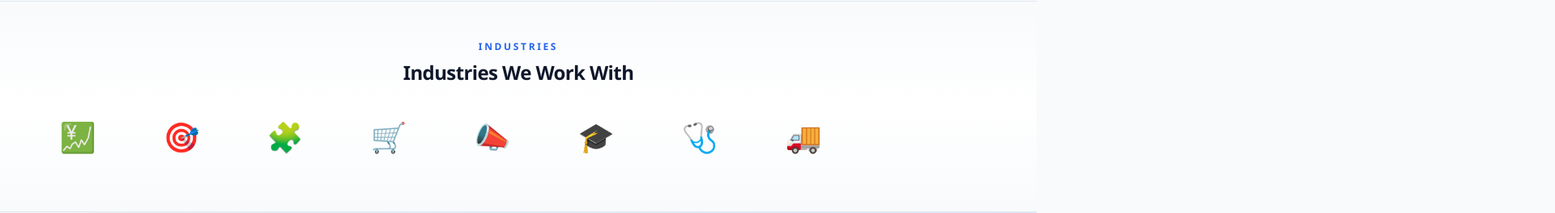
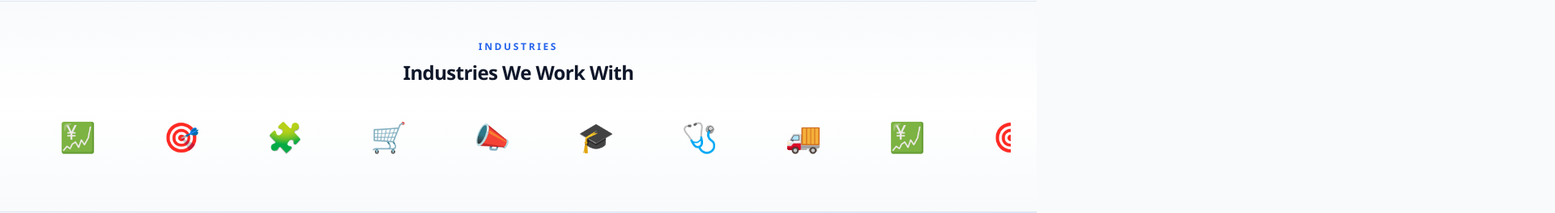
Before and after one commit to bahema/wokerman, a React (Vite) app: page / in a window 1280 px wide. Shown: the part 6100-6364 px from the top of the page at 81% size, 1920 px wide, since content can reach past the window. Built offline with nearby package versions, Linux system fonts and the light colour scheme; no server answers.

Commit message:
Implement continuous industries slider with responsive pause behavior

```diff
--- a/src/pages/Home.tsx
+++ b/src/pages/Home.tsx
@@ -150,18 +150,22 @@ const Home = ({ initialSection }: HomeProps) => {
   useEffect(() => {
     const el = industriesScrollRef.current;
     if (!el || content.industries.length < 2) return;
+    const reducedMotion = window.matchMedia("(prefers-reduced-motion: reduce)").matches;
+    if (reducedMotion) return;
     let rafId = 0;
     let last = performance.now();
-    const speedPxPerMs = 0.03;
+    const speedPxPerMs = window.innerWidth < 640 ? 0.028 : 0.04;
+
+    el.scrollLeft = 0;
 
     const tick = (now: number) => {
       const delta = now - last;
       last = now;
       if (!industriesScrollPaused) {
-        const maxScroll = Math.max(0, el.scrollWidth - el.clientWidth);
-        if (maxScroll > 0) {
+        const loopWidth = el.scrollWidth / 2;
+        if (loopWidth > 0) {
           const next = el.scrollLeft + delta * speedPxPerMs;
-          el.scrollLeft = next >= maxScroll ? 0 : next;
+          el.scrollLeft = next >= loopWidth ? next - loopWidth : next;
         }
       }
       rafId = window.requestAnimationFrame(tick);
@@ -242,6 +246,9 @@ const Home = ({ initialSection }: HomeProps) => {
     }
     smoothScrollToId(target.replace("#", ""));
   };
+
+  const industriesForTrack =
+    content.industries.length > 1 ? [...content.industries, ...content.industries] : content.industries;
 
   const renderProductGrid = (products: Product[], sourceCount: number) => {
     if (sourceCount === 0) {
@@ -499,11 +506,24 @@ const Home = ({ initialSection }: HomeProps) => {
               No industries published yet. Add industries from Admin to show them here.
             </div>
           ) : (
-            <div ref={industriesScrollRef} className="overflow-hidden py-4 md:overflow-x-auto">
-              <div className="flex flex-wrap items-center justify-center gap-6 px-2 md:min-w-max md:flex-nowrap md:justify-start md:gap-8 md:px-4">
-                {content.industries.map((industry) => (
+            <div
+              ref={industriesScrollRef}
+              className="overflow-hidden py-4"
+              onMouseEnter={() => setIndustriesScrollPaused(true)}
+              onMouseLeave={() => setIndustriesScrollPaused(false)}
+              onPointerDown={() => setIndustriesScrollPaused(true)}
+              onPointerUp={() => setIndustriesScrollPaused(false)}
+              onPointerCancel={() => setIndustriesScrollPaused(false)}
+              onFocusCapture={() => setIndustriesScrollPaused(true)}
+              onBlurCapture={() => setIndustriesScrollPaused(false)}
+            >
+              <div className="flex min-w-max touch-pan-y flex-nowrap items-center justify-start gap-6 px-4 md:gap-8">
+                {industriesForTrack.map((industry, index) => {
+                  const isClone = index >= content.industries.length;
+                  return (
                   <div
-                    key={industry.id}
+                    key={`${industry.id}-${index}`}
+                    aria-hidden={isClone}
                     className="flex min-w-[96px] items-center justify-center px-2 py-2 md:px-3"
                   >
                     {industry.link?.trim() ? (
@@ -512,8 +532,7 @@ const Home = ({ initialSection }: HomeProps) => {
                         target="_blank"
                         rel="noopener noreferrer"
                         aria-label={`Open ${industry.label}`}
-                        onMouseEnter={() => setIndustriesScrollPaused(true)}
-                        onMouseLeave={() => setIndustriesScrollPaused(false)}
+                        tabIndex={isClone ? -1 : 0}
                       >
                         {industry.imageUrl ? (
                           <img src={industry.imageUrl} alt={industry.label} className="h-16 w-16 rounded object-cover shadow-[0_10px_24px_-12px_rgba(37,99,235,0.55)] transition hover:scale-105 dark:shadow-none" />
@@ -528,22 +547,16 @@ const Home = ({ initialSection }: HomeProps) => {
                         src={industry.imageUrl}
                         alt={industry.label}
                         className="h-16 w-16 rounded object-cover shadow-[0_10px_24px_-12px_rgba(37,99,235,0.55)] dark:shadow-none"
-                        onMouseEnter={() => setIndustriesScrollPaused(true)}
-                        onMouseLeave={() => setIndustriesScrollPaused(false)}
                       />
                     ) : (
-                      <span
-                        aria-hidden="true"
-                        className="text-4xl"
-                        onMouseEnter={() => setIndustriesScrollPaused(true)}
-                        onMouseLeave={() => setIndustriesScrollPaused(false)}
-                      >
+                      <span aria-hidden="true" className="text-4xl">
                         {industry.icon ?? "•"}
                       </span>
                     )}
                     <span className="sr-only">{industry.label}</span>
                   </div>
-                ))}
+                );
+              })}
               </div>
             </div>
           )}
```
